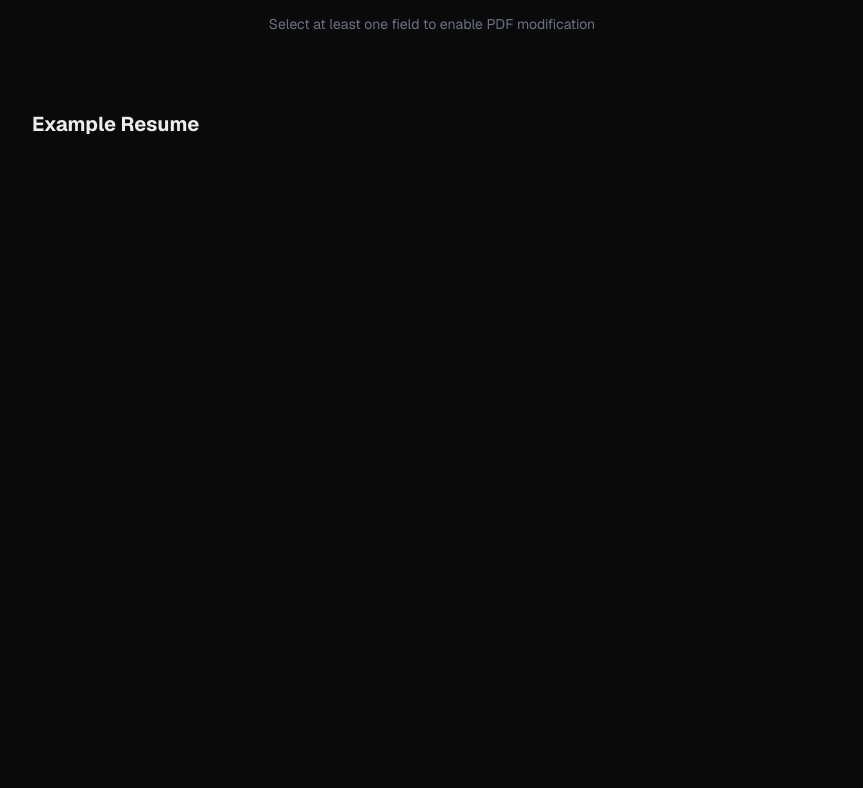
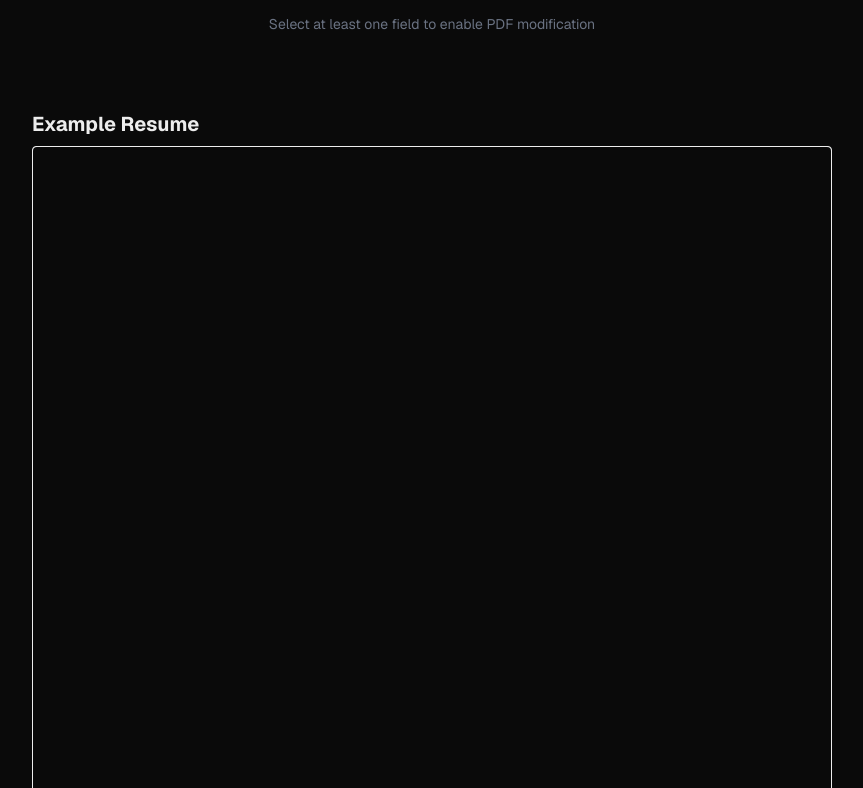
Before and after one commit to vtbano/Resume-Redactor, a Next.js app: page / in a window 1280 px wide. Shown: the part 432-1220 px from the top of the page, without its empty margins (208-1071 px from the left). Built offline with nearby package versions, Linux system fonts and the light colour scheme.

Commit message:
refactor to ensure modified PDF clears once a new PDF is uploaded

```diff
--- a/app/components/ResumeDropzone.tsx
+++ b/app/components/ResumeDropzone.tsx
@@ -1,7 +1,6 @@
 import { useState, useRef } from 'react'
 import { LockClosedIcon } from '@heroicons/react/24/solid'
 import { XMarkIcon } from '@heroicons/react/24/outline'
-import Image from 'next/image'
 import { cx } from 'lib/utils/cx'
 
 const defaultFileState = {
@@ -35,6 +34,7 @@ export const ResumeDropzone = ({
     const fileUrl = URL.createObjectURL(newFile)
     setFile({ name, size, fileUrl })
     onFileUrlChange(fileUrl)
+    setModifiedDoc('')
   }
 
   const onDrop = (event: React.DragEvent<HTMLDivElement>) => {
--- a/app/components/ResumeViewer.tsx
+++ b/app/components/ResumeViewer.tsx
@@ -6,10 +6,14 @@ export const ResumeViewer = ({
   documentName?: string
 }) => {
   return (
-    <div className="w-full sm:w-[800px] h-[900px] lg: mb-8">
+    <div className="w-full max-w-[800px] mb-8">
       <h2 className="text-xl font-bold mb-2">{documentName}</h2>
-      <div className="scale-[0.85] origin-top-left sm:scale-100">
-        <iframe src={`${pdfURL}#navpanes=0`} className="h-[900px] w-[800px]" />
+      {/* FIXED: Make container and iframe truly responsive */}
+      <div className="w-full aspect-[8/9] bg-gray-100 rounded border">
+        <iframe
+          src={`${pdfURL}#navpanes=0&zoom=page-width`}
+          className="w-full h-full rounded"
+        />
       </div>
     </div>
   )
--- a/app/page.tsx
+++ b/app/page.tsx
@@ -62,14 +62,6 @@ export default function Home() {
 
     console.log('selected', selected)
     setRedactionFields(createRedactionFieldsFromSelected(selected))
-
-    // setRedactionFields({
-    //   name: selected.includes('name'),
-    //   email: selected.includes('email'),
-    //   phone: selected.includes('phone'),
-    //   location: selected.includes('location'),
-    //   url: selected.includes('url'),
-    // })
   }
 
   const handleSelectAll = () => {
@@ -156,15 +148,11 @@ export default function Home() {
               </p>
             )}
           </div>
-
           <div>
             {hasSelectedFields && (
               <Button type="button" onClick={handleModifyPdf} className="mr-4">
                 Modify PDF
               </Button>
-            )}
-            {modifiedDoc && fileUrl === defaultResumeExampleUrl && (
-              <Button onClick={onReset}>Clear Example</Button>
             )}
           </div>
         </div>
```
